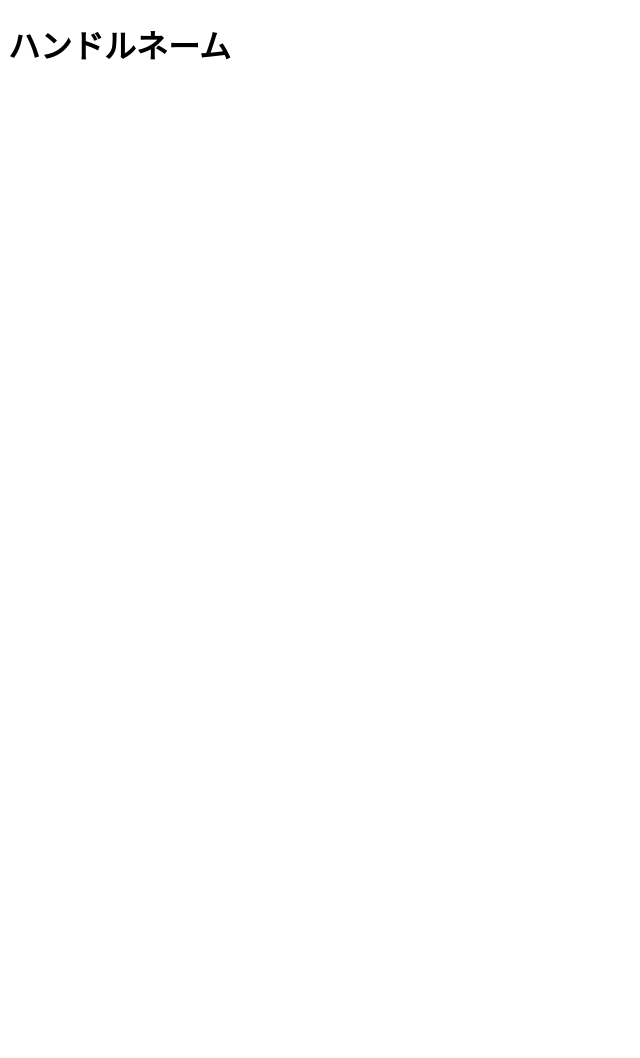
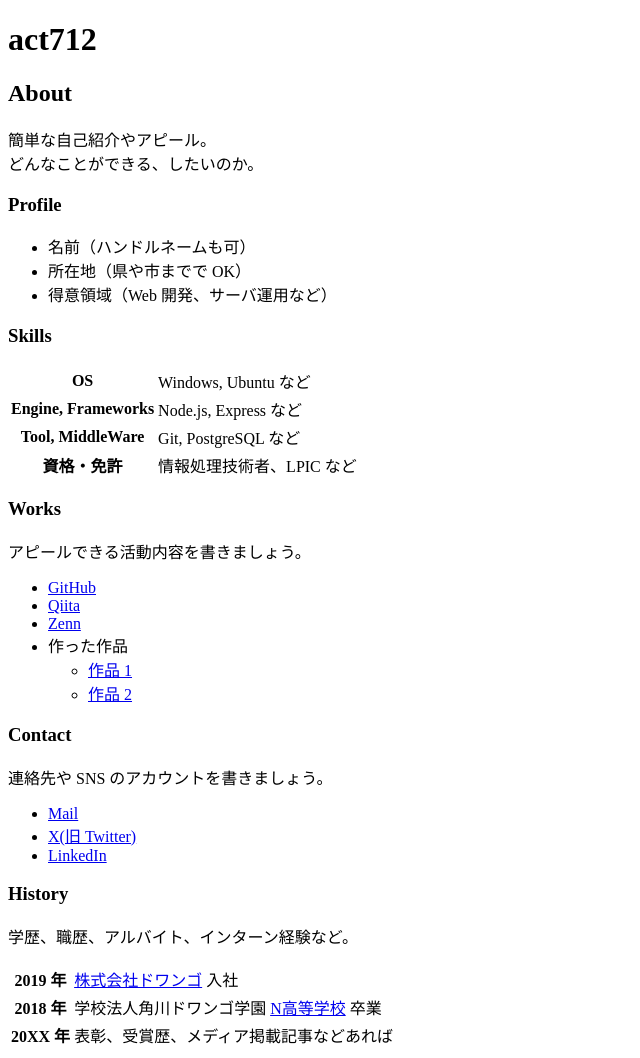
Before and after one commit to act712/act712.github.io, a plain HTML site: page index.html in a window 1280 px wide. Shown: the whole page, without its empty margins (0-640 px from the left). Before the commit the page ends 800 px from the top, so only its background shows below. Drawn offline with Linux system fonts and the light colour scheme.

Commit message:
ポートフォリオに必要な情報を追加
Updated the portfolio title and name to 'act712'. Added sections for About, Profile, Skills, Works, Contact, and History.

```diff
--- a/index.html
+++ b/index.html
@@ -3,9 +3,82 @@
   <head>
     <meta charset="utf-8">
     <meta name="viewport" content="width=device-width, initial-scale=1">
-    <title>ハンドルネームのポートフォリオ</title>
+    <title>act712のポートフォリオ</title>
   </head>
   <body>
-    <h1>ハンドルネーム</h1>
+    <h1>act712</h1>
   </body>
 </html>
+
+    <h2>About</h2>
+    <p>
+      簡単な自己紹介やアピール。<br>
+      どんなことができる、したいのか。
+    </p>
+
+    <h3>Profile</h3>
+    <ul>
+      <li>名前（ハンドルネームも可）</li>
+      <li>所在地（県や市までで OK）</li>
+      <li>得意領域（Web 開発、サーバ運用など）</li>
+    </ul>
+
+    <h3>Skills</h3>
+    <table>
+      <tr>
+        <th>OS</th>
+        <td>Windows, Ubuntu など</td>
+      </tr>
+      <tr>
+        <th>Engine, Frameworks</th>
+        <td>Node.js, Express など</td>
+      </tr>
+      <tr>
+        <th>Tool, MiddleWare</th>
+        <td>Git, PostgreSQL など</td>
+      </tr>
+      <tr>
+        <th>資格・免許</th>
+        <td>情報処理技術者、LPIC など</td>
+      </tr>
+    </table>
+
+    <h3>Works</h3>
+    <p>アピールできる活動内容を書きましょう。</p>
+    <ul>
+      <li><a href="https://github.com/">GitHub</a></li>
+      <li><a href="https://qiita.com/">Qiita</a></li>
+      <li><a href="https://zenn.dev/">Zenn</a></li>
+      <li>
+        作った作品
+        <ul>
+          <li><a href="https://example.com/">作品 1</a></li>
+          <li><a href="https://example.com/">作品 2</a></li>
+        </ul>
+      </li>
+    </ul>
+
+    <h3>Contact</h3>
+    <p>連絡先や SNS のアカウントを書きましょう。</p>
+    <ul>
+      <li><a href="mailto:name@example.com">Mail</a></li>
+      <li><a href="https://twitter.com/n_yobikou">X(旧 Twitter)</a></li>
+      <li><a href="https://www.linkedin.com/">LinkedIn</a></li>
+    </ul>
+
+    <h3>History</h3>
+    <p>学歴、職歴、アルバイト、インターン経験など。</p>
+    <table>
+      <tr>
+        <th>2019 年</th>
+        <td><a href="https://dwango.co.jp/">株式会社ドワンゴ</a> 入社</td>
+      </tr>
+      <tr>
+        <th>2018 年</th>
+        <td>学校法人角川ドワンゴ学園 <a href="https://nnn.ed.jp/">N高等学校</a> 卒業</td>
+      </tr>
+      <tr>
+        <th>20XX 年</th>
+        <td>表彰、受賞歴、メディア掲載記事などあれば</td>
+      </tr>
+    </table>
```
